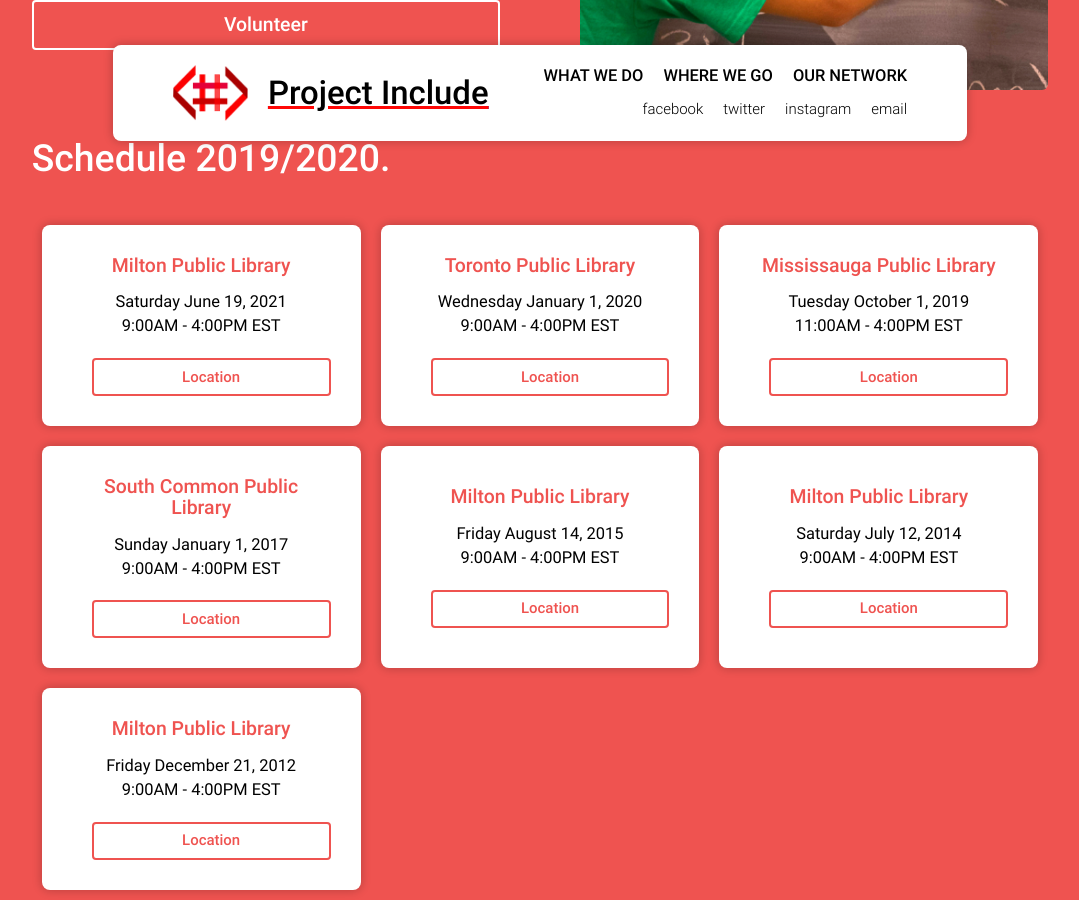
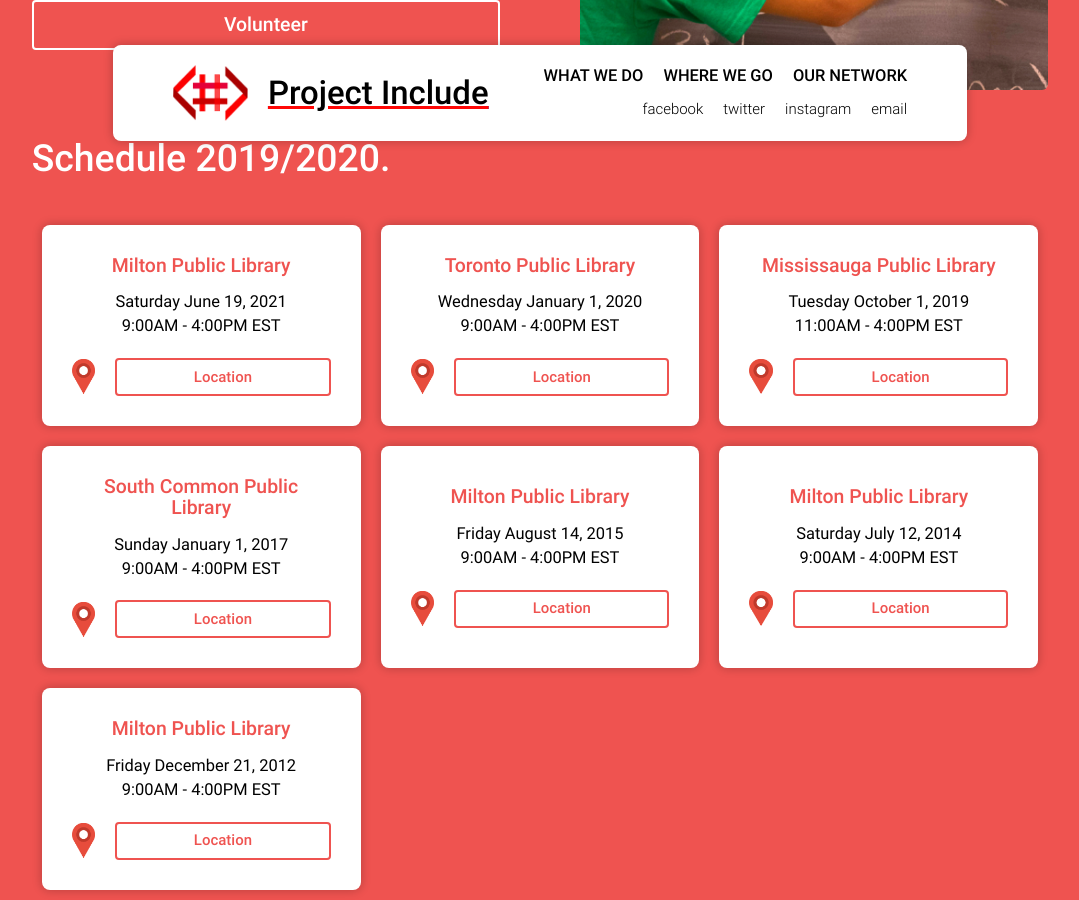
Before and after one commit to ShabazBadshah/project-include-site, a Jekyll site: the page built from workshops.html, in a window 1280 px wide and 900 px high, scrolled down 546 px. Shown: the whole window, without its empty margins (100-1179 px from the left). Built offline with Jekyll 4.4.1, drawn with Linux system fonts in a browser that asks for light colours.

Commit message:
Modified location icon image, it was not displaying prior

```diff
--- a/workshops.html
+++ b/workshops.html
@@ -31,7 +31,7 @@
         <h2 class="event-date">{{ workshop["items"][0]["workshop-date"] | date: "%A %B %-d, %Y" }}</h2>
         <h2 class="event-time">{{ workshop["items"][0]["workshop-time"] }}</h2>
         <div class="align-row location-container flex-center">
-          <img class="map-link-img" src="./assets/google-maps-location-placeholder.png" alt="">
+          <img class="map-link-img" src="/assets/google-maps-location-placeholder.png" alt="">
           <a href="{{ workshop["items"][0]["location-google-maps-link"] }}" class="btn-red">Location</a>
         </div>
       </div>
```
